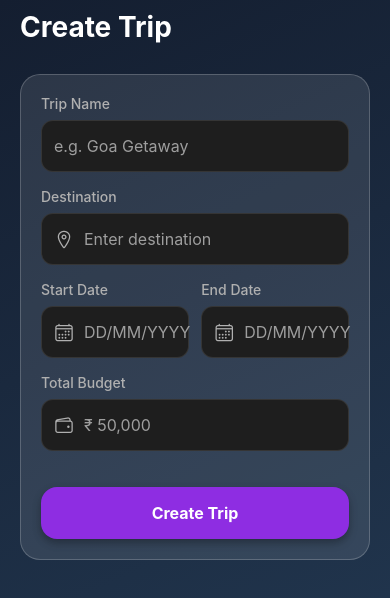
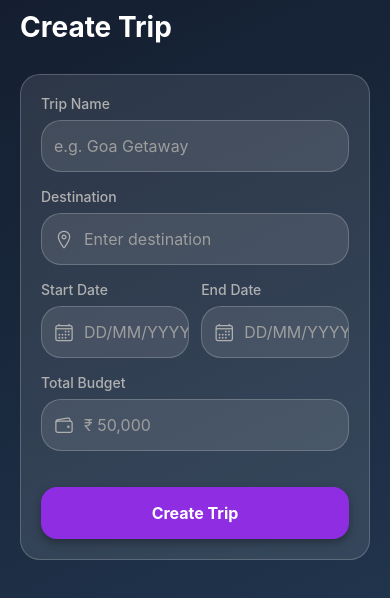
Before and after one commit to ajitrathod1/TripLedger, a React Native app: screen /CreateTrip in a window 390 px wide. Shown: the top 598 px of the page. Built offline with nearby package versions, Linux system fonts and the light colour scheme.

Commit message:
feat(ui): Apply Glassmorphism to input fields

```diff
--- a/src/components/CustomInput.js
+++ b/src/components/CustomInput.js
@@ -36,10 +36,7 @@ const styles = StyleSheet.create({
     inputContainer: {
         flexDirection: 'row',
         alignItems: 'center',
-        backgroundColor: colors.surface,
-        borderRadius: 12,
-        borderWidth: 1,
-        borderColor: colors.border,
+        ...colors.glass,
         paddingHorizontal: 12,
         height: 52,
     },
```
